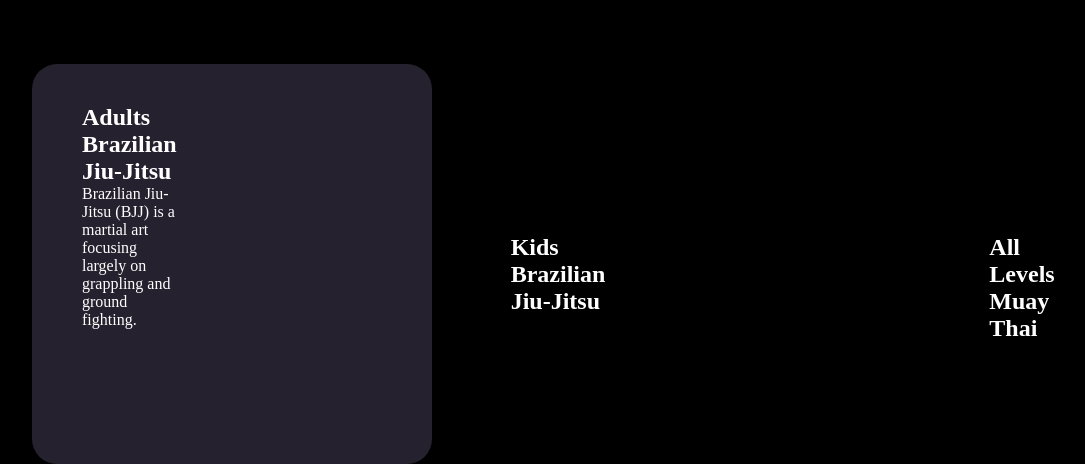
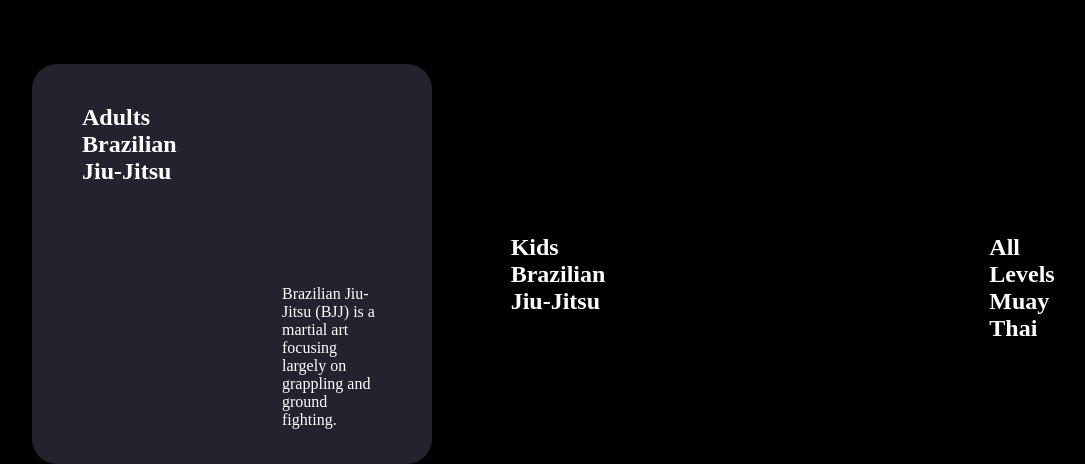
Before and after one commit to GilGuereque/MuayThaiWebsite, a Node server app: page /programs in a window 1280 px wide. Shown: the part 686-1150 px from the top of the page, without its empty margins (48-1133 px from the left). Run offline with Node 20, Linux system fonts and the light colour scheme; some libraries are stand-ins or nearby versions.

Commit message:
updating programs.css

```diff
--- a/public/css/programs.css
+++ b/public/css/programs.css
@@ -123,3 +123,9 @@
   left: 50px;
   top: -130px;
 }
+
+.adbjjspan {
+  position: relative;
+  top: 100px;
+  left: 200px;
+}
```
